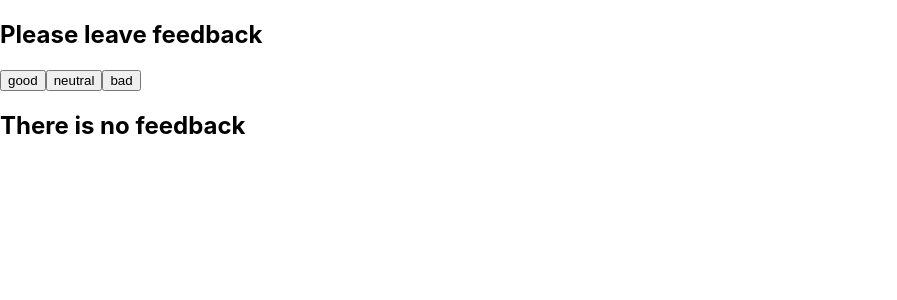
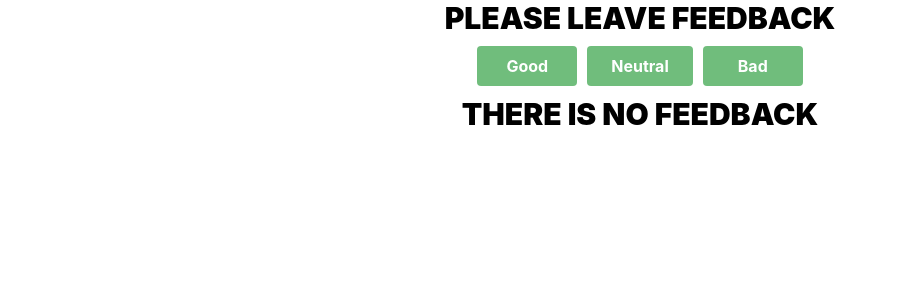
Before and after one commit to BohdanKushnerov/goit-react-hw-04-feedback, a React (Create React App) app: page / in a window 1280 px wide. Shown: the top 300 px of the page, without its empty margins (0-897 px from the left). Built offline with nearby package versions, Linux system fonts and the light colour scheme.

Commit message:
Add css styles

```diff
--- a/src/components/App.jsx
+++ b/src/components/App.jsx
@@ -3,6 +3,7 @@ import { Statistics } from './Statistics/Statistics';
 import { FeedbackOptions } from './FeedbackOptions/FeedbackOptions';
 import { Section } from './Section/Section';
 import { Notification } from './Notification/Notification';
+import css from './App.module.css';
 
 export class App extends Component {
   state = {
@@ -32,7 +33,7 @@ export class App extends Component {
 
   render() {
     return (
-      <div>
+      <div className={css.container}>
         <Section title={'Please leave feedback'}>
           <FeedbackOptions
             options={Object.keys(this.state)}
--- /dev/null
+++ b/src/components/App.module.css
@@ -0,0 +1,6 @@
+.container {
+  display: flex;
+  flex-direction: column;
+  align-items: center;
+  gap: 10px;
+}
--- a/src/components/FeedbackOptions/FeedbackOptions.jsx
+++ b/src/components/FeedbackOptions/FeedbackOptions.jsx
@@ -1,11 +1,16 @@
 import PropTypes from 'prop-types';
+import css from './FeedbackOptions.module.css';
 
 export const FeedbackOptions = ({ options, onLeaveFeedback }) => {
   return (
-    <div>
+    <div className={css.wrap}>
       {options.map(option => {
         return (
-          <button key={option} onClick={() => onLeaveFeedback(option)}>
+          <button
+            className={css.btn}
+            key={option}
+            onClick={() => onLeaveFeedback(option)}
+          >
             {option}
           </button>
         );
--- /dev/null
+++ b/src/components/FeedbackOptions/FeedbackOptions.module.css
@@ -0,0 +1,26 @@
+.wrap {
+  display: flex;
+  justify-content: center;
+  gap: 10px;
+}
+
+.btn {
+  padding: 10px 24px;
+  min-width: 100px;
+  font-family: inherit;
+  font-weight: 700;
+  font-size: 16px;
+  border-radius: 4px;
+  border: none;
+  color: #fff;
+  background-color: #70bd7c;
+  cursor: pointer;
+}
+
+.btn:active {
+  background-color: green;
+}
+
+.btn:first-letter {
+  text-transform: uppercase;
+}
--- a/src/components/Notification/Notification.jsx
+++ b/src/components/Notification/Notification.jsx
@@ -1,9 +1,10 @@
 import PropTypes from 'prop-types';
+import css from '../Section/Section.module.css';
 
 export const Notification = ({ message }) => {
   return (
     <div>
-      <h2>{message}</h2>
+      <h2 className={css.title}>{message}</h2>
     </div>
   );
 };
--- a/src/components/Section/Section.jsx
+++ b/src/components/Section/Section.jsx
@@ -1,9 +1,10 @@
 import PropTypes from 'prop-types';
+import css from './Section.module.css';
 
 export const Section = ({ title, children }) => {
   return (
-    <div>
-      <h2>{title}</h2>
+    <div className={css.wrap}>
+      <h2 className={css.title}>{title}</h2>
       {children}
     </div>
   );
--- /dev/null
+++ b/src/components/Section/Section.module.css
@@ -0,0 +1,11 @@
+.wrap {
+  display: flex;
+  flex-direction: column;
+  gap: 10px;
+}
+
+.title {
+  font-size: 30px;
+  font-weight: 900;
+  text-transform: uppercase;
+}
--- a/src/components/Statistics/Statistics.jsx
+++ b/src/components/Statistics/Statistics.jsx
@@ -1,4 +1,5 @@
 import PropTypes from 'prop-types';
+import css from './Statistics.module.css';
 
 export const Statistics = ({
   good,
@@ -9,11 +10,11 @@ export const Statistics = ({
 }) => {
   return (
     <div>
-      <p>Good: {good}</p>
-      <p>Neutral: {neutral}</p>
-      <p>Bad: {bad}</p>
-      <p>Total: {total()}</p>
-      <p>Positive feedback: {positivePercentage()}%</p>
+      <p className={css.stats}>Good: {good}</p>
+      <p className={css.stats}>Neutral: {neutral}</p>
+      <p className={css.stats}>Bad: {bad}</p>
+      <p className={css.stats}>Total: {total()}</p>
+      <p className={css.stats}>Positive feedback: {positivePercentage()}%</p>
     </div>
   );
 };
--- /dev/null
+++ b/src/components/Statistics/Statistics.module.css
@@ -0,0 +1,5 @@
+.stats {
+  font-size: 20px;
+  font-weight: bold;
+  font-style: italic;
+}
--- a/src/index.css
+++ b/src/index.css
@@ -13,3 +13,19 @@ code {
   font-family: source-code-pro, Menlo, Monaco, Consolas, 'Courier New',
     monospace;
 }
+
+h1,
+h2,
+h3,
+h4,
+h5,
+h6,
+p {
+  margin: 0;
+}
+
+ul {
+  margin: 0;
+  padding: 0;
+  list-style: none;
+}
```
Also changed, not shown: src/components/FeedbackOptions/FeedbackOptions.styled.jsx (deleted), src/components/Statistics/Statistics.styled.jsx (deleted).
